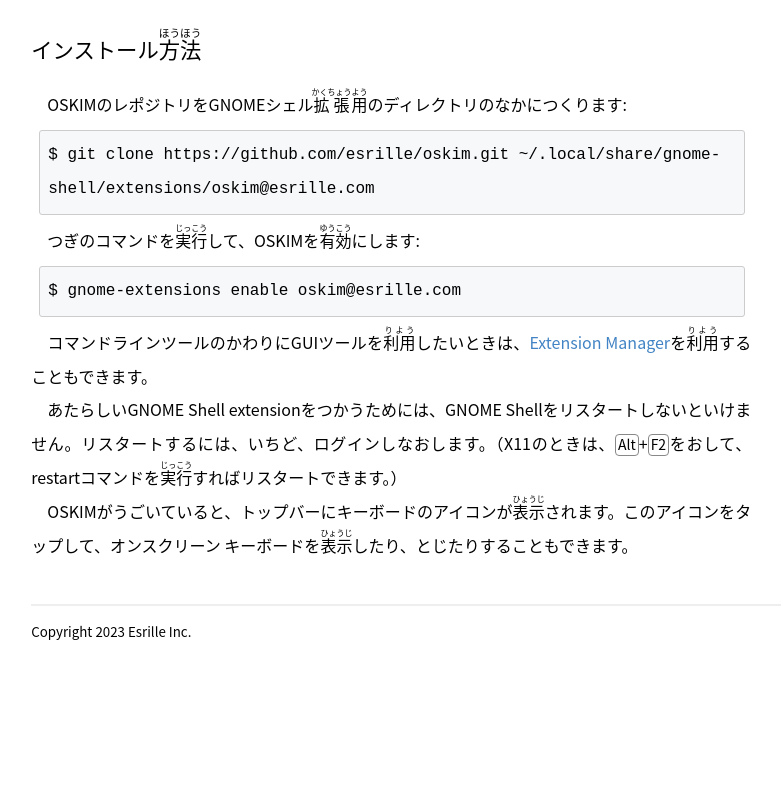
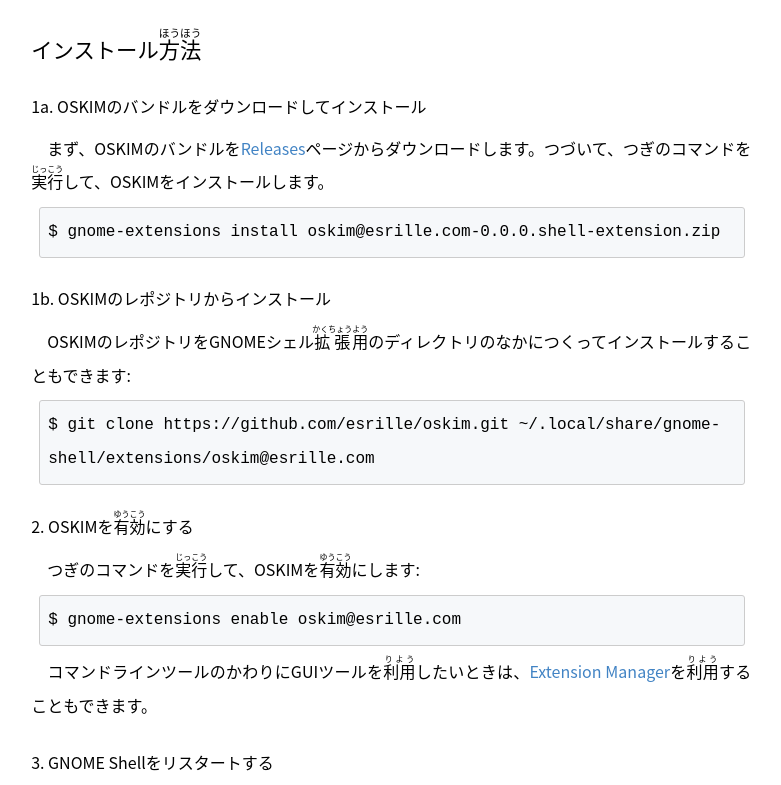
Before and after one commit to esrille/oskim, a plain HTML site: page docs/index.html in a window 1280 px wide. Shown: the part 480-1265 px from the top of the page, without its empty margins (306-1087 px from the left). Before the commit the page ends 1139 px from the top, so only its background shows below. Drawn offline with Linux system fonts and the light colour scheme.

Commit message:
Update installation steps
README.md

```diff
--- a/docs/index.html
+++ b/docs/index.html
@@ -47,13 +47,20 @@
 
 <p>&#x3000;OSKIMは、Ubuntu 22.04 LTS<ruby>上<rp>(</rp><rt>じょう</rt><rp>)</rp></ruby>のGNOME 42.5でテストしています。よりあたらしいバージョンのGNOME Shellについては、<ruby>今後<rp>(</rp><rt>こんご</rt><rp>)</rp></ruby>、サポートしていきます。</p>
 <h2>インストール<ruby>方法<rp>(</rp><rt>ほうほう</rt><rp>)</rp></ruby></h2>
-<p>&#x3000;OSKIMのレポジトリをGNOMEシェル<ruby>拡張<rp>(</rp><rt>かくちょう</rt><rp>)</rp></ruby><ruby>用<rp>(</rp><rt>よう</rt><rp>)</rp></ruby>のディレクトリのなかにつくります:</p>
+<h3>1a. OSKIMのバンドルをダウンロードしてインストール</h3>
+<p>&#x3000;まず、OSKIMのバンドルを<a href="https://github.com/esrille/oskim/releases">Releases</a>ページからダウンロードします。つづいて、つぎのコマンドを<ruby>実行<rp>(</rp><rt>じっこう</rt><rp>)</rp></ruby>して、OSKIMをインストールします。</p>
+<pre><code>$ gnome-extensions install oskim@esrille.com-0.0.0.shell-extension.zip
+</code></pre>
+<h3>1b. OSKIMのレポジトリからインストール</h3>
+<p>&#x3000;OSKIMのレポジトリをGNOMEシェル<ruby>拡張<rp>(</rp><rt>かくちょう</rt><rp>)</rp></ruby><ruby>用<rp>(</rp><rt>よう</rt><rp>)</rp></ruby>のディレクトリのなかにつくってインストールすることもできます:</p>
 <pre><code>$ git clone https://github.com/esrille/oskim.git ~/.local/share/gnome-shell/extensions/oskim@esrille.com
 </code></pre>
+<h3>2. OSKIMを<ruby>有効<rp>(</rp><rt>ゆうこう</rt><rp>)</rp></ruby>にする</h3>
 <p>&#x3000;つぎのコマンドを<ruby>実行<rp>(</rp><rt>じっこう</rt><rp>)</rp></ruby>して、OSKIMを<ruby>有効<rp>(</rp><rt>ゆうこう</rt><rp>)</rp></ruby>にします:</p>
 <pre><code>$ gnome-extensions enable oskim@esrille.com
 </code></pre>
 <p>&#x3000;コマンドラインツールのかわりにGUIツールを<ruby>利用<rp>(</rp><rt>りよう</rt><rp>)</rp></ruby>したいときは、<a href="https://github.com/mjakeman/extension-manager">Extension Manager</a>を<ruby>利用<rp>(</rp><rt>りよう</rt><rp>)</rp></ruby>することもできます。</p>
+<h3>3. GNOME Shellをリスタートする</h3>
 <p>&#x3000;あたらしいGNOME Shell extensionをつかうためには、GNOME Shellをリスタートしないといけません。リスタートするには、いちど、ログインしなおします。（X11のときは、<span class='key'>Alt</span>+<span class='key'>F2</span>をおして、restartコマンドを<ruby>実行<rp>(</rp><rt>じっこう</rt><rp>)</rp></ruby>すればリスタートできます。）</p>
 <p>&#x3000;OSKIMがうごいていると、トップバーにキーボードのアイコンが<ruby>表示<rp>(</rp><rt>ひょうじ</rt><rp>)</rp></ruby>されます。このアイコンをタップして、オンスクリーン キーボードを<ruby>表示<rp>(</rp><rt>ひょうじ</rt><rp>)</rp></ruby>したり、とじたりすることもできます。</p>
 <p><br><hr>
```
Also changed, not shown: 2 other files.
